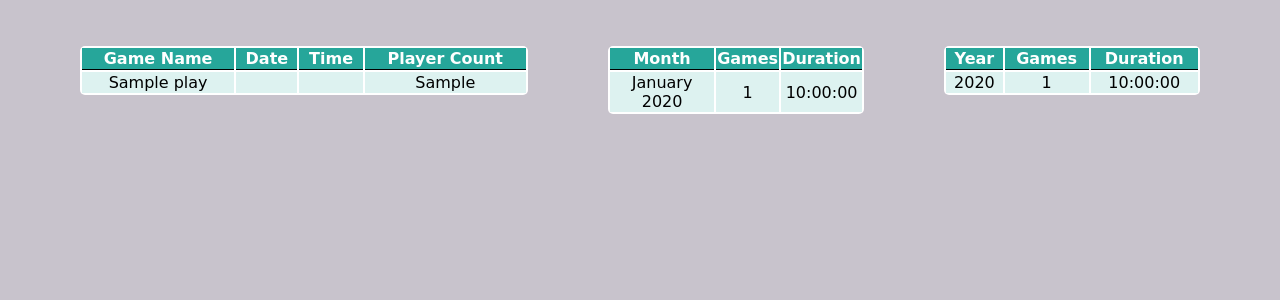
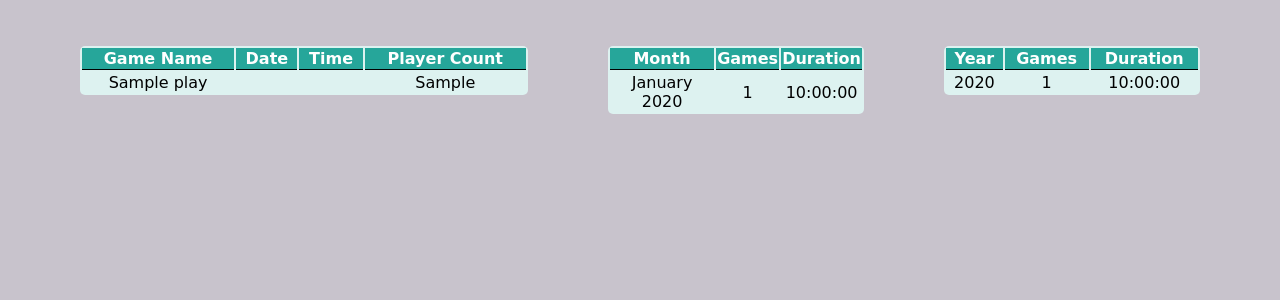
Before and after one commit to Labinopper/Website-v2, a PHP site: page /dashboard.php in a window 1280 px wide. Shown: the part 54-354 px from the top of the page. Run offline with PHP 8.4, Linux system fonts and the light colour scheme; the visitor is signed in with stand-in values (Sample User, id 1); tables that the repository leaves empty or names only in its code hold one stand-in row (values such as "Sample post"); data that the repository does not hold is empty.

Commit message:
Colour schemes

```diff
--- a/styles.css
+++ b/styles.css
@@ -35,7 +35,7 @@ body {
     top: 100px;
     border-style: line;
     border-radius: 5px;
-    background-color: white;
+    background-color: #ddf2f0;
 }
 
 #AddGameTableKS a {
@@ -62,7 +62,7 @@ body {
     top: 100px;
     border-style: line;
     border-radius: 5px;
-    background-color: white;
+    background-color: #ddf2f0;
 }
 
 #GameTable3 {
@@ -73,7 +73,7 @@ body {
     top: 100px;
     border-style: line;
     border-radius: 5px;
-    background-color: white;
+    background-color: #ddf2f0;
 }
 
 #AddGameTable {
@@ -84,7 +84,7 @@ body {
     top: 100px;
     border-style: line;
     border-radius: 5px;
-    background-color: white;
+    background-color: #ddf2f0;
     box-shadow: 0 4px 8px 0 rgba(0, 0, 0, 0.2), 0 6px 20px 0 rgba(0, 0, 0, 0.19);
 }
 
@@ -96,7 +96,7 @@ body {
     top: 100px;
     border-style: line;
     border-radius: 5px;
-    background-color: #000070;
+    background-color: #ddf2f0;
 }
 
 #AddNewKS {
@@ -185,7 +185,7 @@ body {
     top: 345px;
     border-style: line;
     border-radius: 5px;
-    background-color: white;
+    background-color: #ddf2f0;
 }
 
 th {
```
